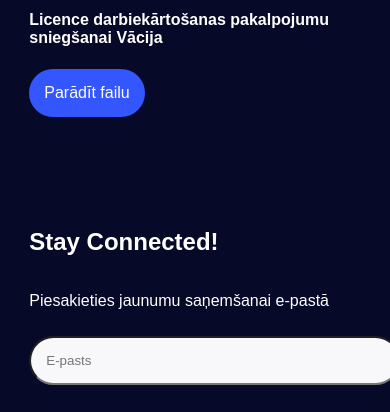
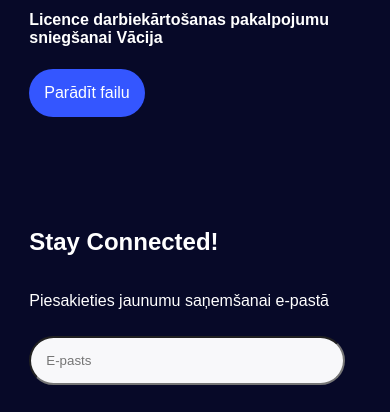
Before and after one commit to Kse-Ger/Company-Home-Page, a plain HTML site: page index.html in a window 390 px wide. Shown: the part 3280-3692 px from the top of the page. Drawn offline with Linux system fonts and the light colour scheme; a web font is replaced by a local one.

Commit message:
Fixed input field for mobile

```diff
--- a/resources/css/styles.css
+++ b/resources/css/styles.css
@@ -481,6 +481,10 @@ nav ul li a:hover {
     .column {
         width: 100%;
     }
+
+    input {
+        width: 85%;
+    }
 }
 
 /* Footer */
```
Also changed, not shown: 1 other file.
